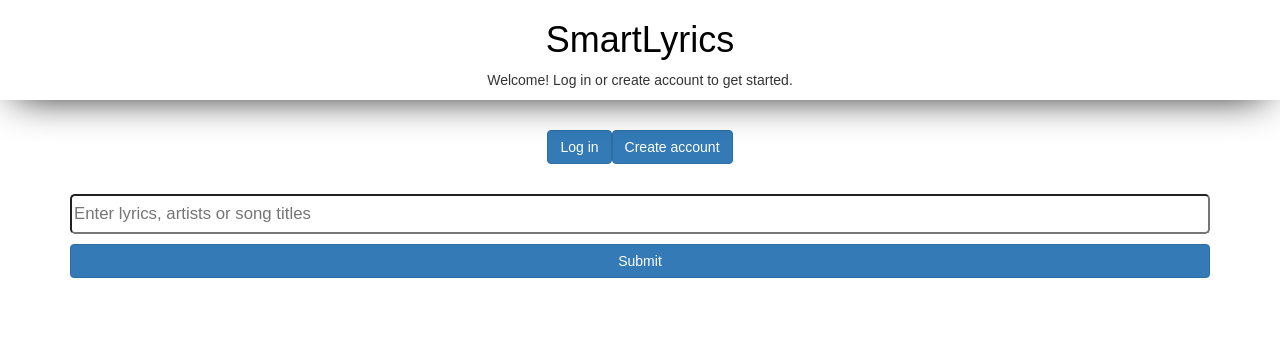
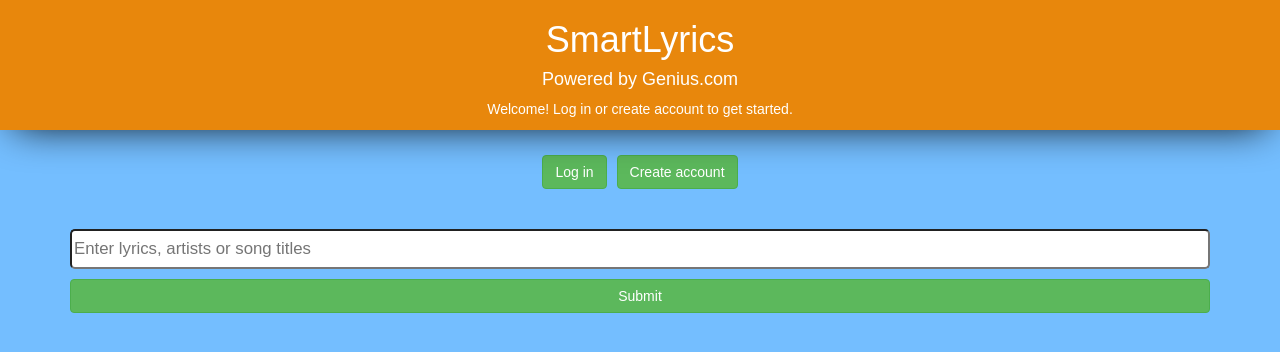
Before and after one commit to kdgiddyup/SmartLyrics-React, a React (Create React App) app: page /search in a window 1280 px wide. Shown: the top 352 px of the page. Built offline with nearby package versions, Linux system fonts and the light colour scheme.

Commit message:
style additions

```diff
--- a/src/App.css
+++ b/src/App.css
@@ -1,3 +1,24 @@
+body {
+    background-color: #74BEFF;
+}
+#header {
+    position: fixed;
+    top: 0;
+    left: 0;
+    overflow: auto;
+    height: 130px;
+    z-index: 2;
+    background-color: #E8870C;
+    box-shadow: 0px 10px 40px -15px #000;
+    width: 100%;
+    margin: 0;
+    color: #fff
+}
+#header a {
+    text-decoration: none;
+    color: #fff;
+    font-weight: bold;
+}
 #notesModal img {
     width: 100%;
     height: auto
@@ -23,7 +44,7 @@
     z-index: 1;
     background-color: #ccc;
     padding: 10px 10% 50px 10%;
-    width: 100%;
+    width: 95%;
     margin: 0 auto;
     top: -110px;
     box-shadow: 0px 10px 40px -15px #000;
@@ -42,7 +63,7 @@
 }
 .referentText {
     background-color: #000;
-    color: #fff;
+    color: #444;
     padding: 5px;
     border-radius: 5px;
 }
@@ -58,36 +79,38 @@
     text-align: center;
 }
 #authBtns {
-    padding: 130px 0 0 0;
+    padding: 145px 0 0 0;
+}
+#favoritesList, #resultsList {
+    color: #fff
+}
+#favoritesList a, #resultsList a {
+    color: #444
+}
+#favoritesList .removeButton {
+color: #ccc;
+}
+#resultsList {
+    padding: 0 20px;
 }
 #menuBtns button {
     width: 90%;
     min-height: 100px;
     margin: 40px 0 0 0;
     font-size: 4em;
+    background-color: #FF0000;
+    color: #fff;
 }
-#loginBtn,#signupBtn {
-    margin: 10px 0
+#signinModalBtn,#signupModalBtn {
+    margin: 10px 5px
+}
+#loginBtn, #signupBtn {
+    margin: 10px 0;
 }
 .favorite {
     color: red;
 }
-#header {
-    position: fixed;
-    top: 0;
-    left: 0;
-    overflow: auto;
-    height: 100px;
-    z-index: 2;
-    background-color: #fff;
-    box-shadow: 0px 10px 40px -15px #000;
-    width: 100%;
-    margin: 0;
-}
-#header a {
-    text-decoration: none;
-    color: #000;
-}
+
 #searchInput {
     width: 100%;
     margin: 30px auto;
@@ -103,9 +126,14 @@
     border-radius: 5px;
     font-size: 1.2em;
 }
-#lyricsText a {
+
+#lyricsText, #lyricsText a {
     cursor: pointer;
     text-decoration: none;
+    color: #444;
+}
+#lyricsText a {
+    color: #E8870C
 }
 #lyricsSearchButton {
     margin: 10px 0;
@@ -116,7 +144,14 @@
 }
 .modal-content {
     padding: 0 10px;
+    background-color: #E8870C;
+    color: #fff;
 }
 #notesModal {
-    padding: 20px
+    padding: 20px;
+    color: #fff;
 }
+.authorWrapper a {
+    color: #FF0000;
+    cursor: pointer;
+}
--- a/src/components/Search.js
+++ b/src/components/Search.js
@@ -175,7 +175,7 @@
                      <form onSubmit={this.processForm} id="signup">
                         <input className="input" id="lyricsSearch" name="lyricsSearch" placeholder="Enter lyrics, artists or song titles" type="text"/>
 
-                        <button className="btn btn-primary btn-block" id="lyricsSearchButton" type="submit">Submit</button>
+                        <button className="btn btn-success btn-block" id="lyricsSearchButton" type="submit">Submit</button>
                     </form>
                 </div>
                 <div className="row">
--- a/src/components/common/Header.js
+++ b/src/components/common/Header.js
@@ -11,6 +11,10 @@
             <Link to={"/"}>
               <h1>SmartLyrics</h1>
             </Link>
+            <Link to={"http://genius.com"}>
+              <h4>Powered by Genius.com</h4>
+            </Link>
+
             {/*} Greeting comes from props */}
             <p id="userGreeting">{this.props.greeting}</p>
           </div>
--- a/src/components/common/Login.js
+++ b/src/components/common/Login.js
@@ -7,10 +7,10 @@
         <div>
           {/* onclick sends this button type to AuthModal's form() method */}
 
-          <div onClick = { () => this.props.form('login') } className="btn btn-primary" id="signinModalBtn" value="Log in">Log in
+          <div onClick = { () => this.props.form('login') } className="btn btn-success" id="signinModalBtn" value="Log in">Log in
           </div>
 
-          <div onClick = { () => this.props.form('signup') } className="btn btn-primary" id="signupModalBtn" value="Create account">Create account
+          <div onClick = { () => this.props.form('signup') } className="btn btn-success" id="signupModalBtn" value="Create account">Create account
           </div>
 
         </div>
--- a/src/components/common/Signout.js
+++ b/src/components/common/Signout.js
@@ -12,7 +12,7 @@
   }
   render() {
     return (
-        <div onClick = { () => this.handleSignOut() } className="btn btn-primary" id="signoutBtn" value="Log out">Log out
+        <div onClick = { () => this.handleSignOut() } className="btn btn-success" id="signoutBtn" value="Log out">Log out
         </div>
     )
   }
```
